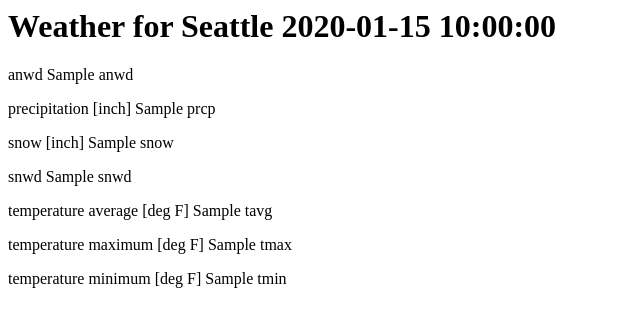
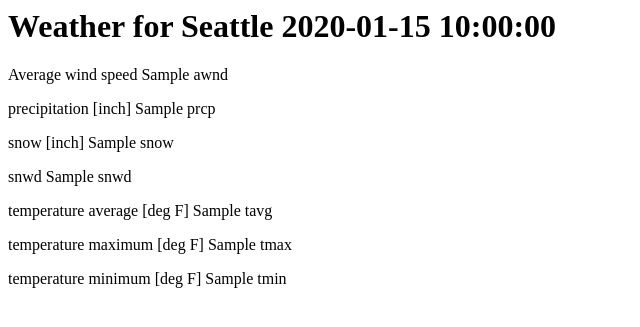
Before and after one commit to beepscore/weather_flask, a Flask app: template templates/page.html in a window 1280 px wide. Shown: the top 327 px of the page, without its empty margins (0-640 px from the left). Run offline with Flask 2, Linux system fonts and the light colour scheme; the template is opened without the code that fills it: most values are stand-ins (such as "Sample title", 1, 10 or a date in 2020).

Commit message:
Fix typo change anwd to awnd.

```diff
--- a/app.py
+++ b/app.py
@@ -45,7 +45,7 @@
     # pass info to render_template
     return render_template('page.html',
                            date=spaced_date,
-                           anwd=weather_dict[WeatherProp.AWND.value],
+                           awnd=weather_dict[WeatherProp.AWND.value],
                            prcp=weather_dict[WeatherProp.PRCP.value],
                            snow=weather_dict[WeatherProp.SNOW.value],
                            snwd=weather_dict[WeatherProp.SNWD.value],
--- a/templates/page.html
+++ b/templates/page.html
@@ -3,7 +3,7 @@
     </head>
     <body>
         <h1>Weather for Seattle {{ date }}</h1>
-        <p>anwd {{ anwd }}<p>
+        <p>Average wind speed {{ awnd }}<p>
         <p>precipitation [inch] {{ prcp }}<p>
         <p>snow [inch] {{ snow }}<p>
         <p>snwd {{ snwd }}<p>
```
